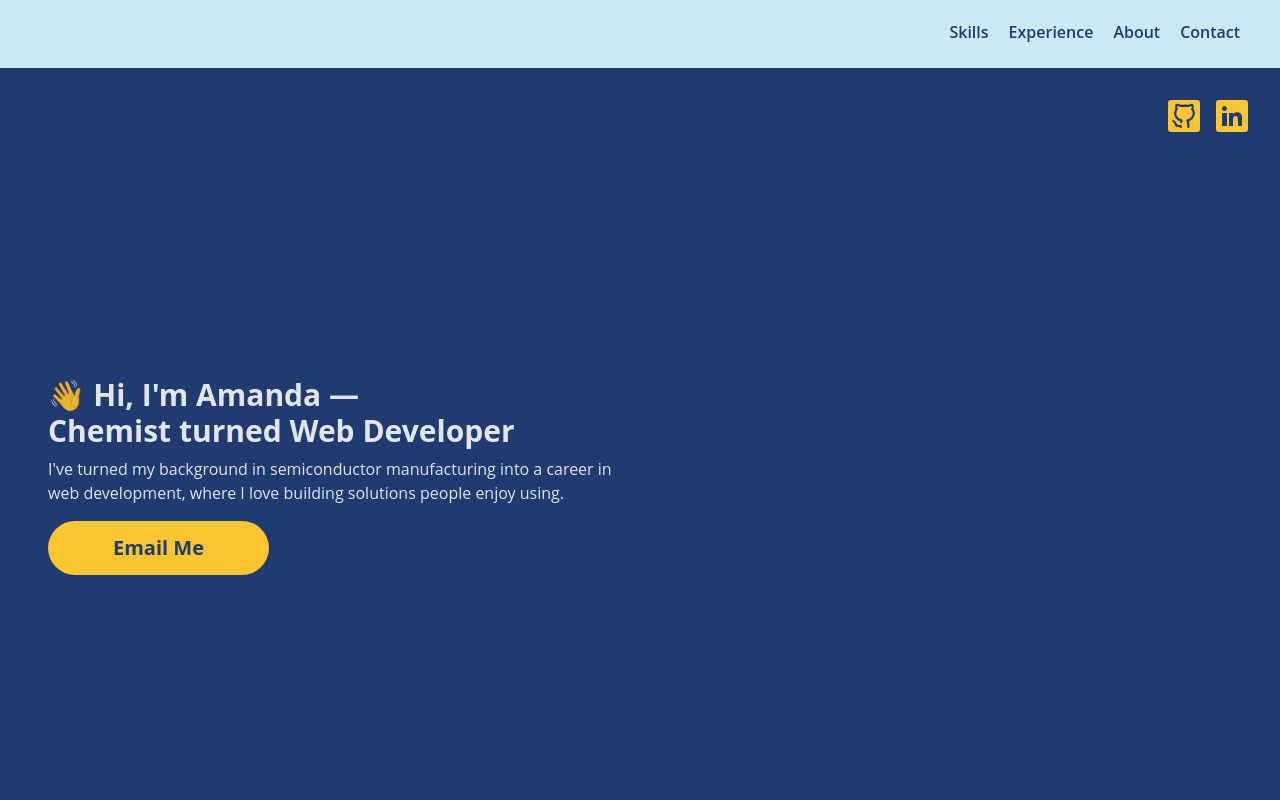
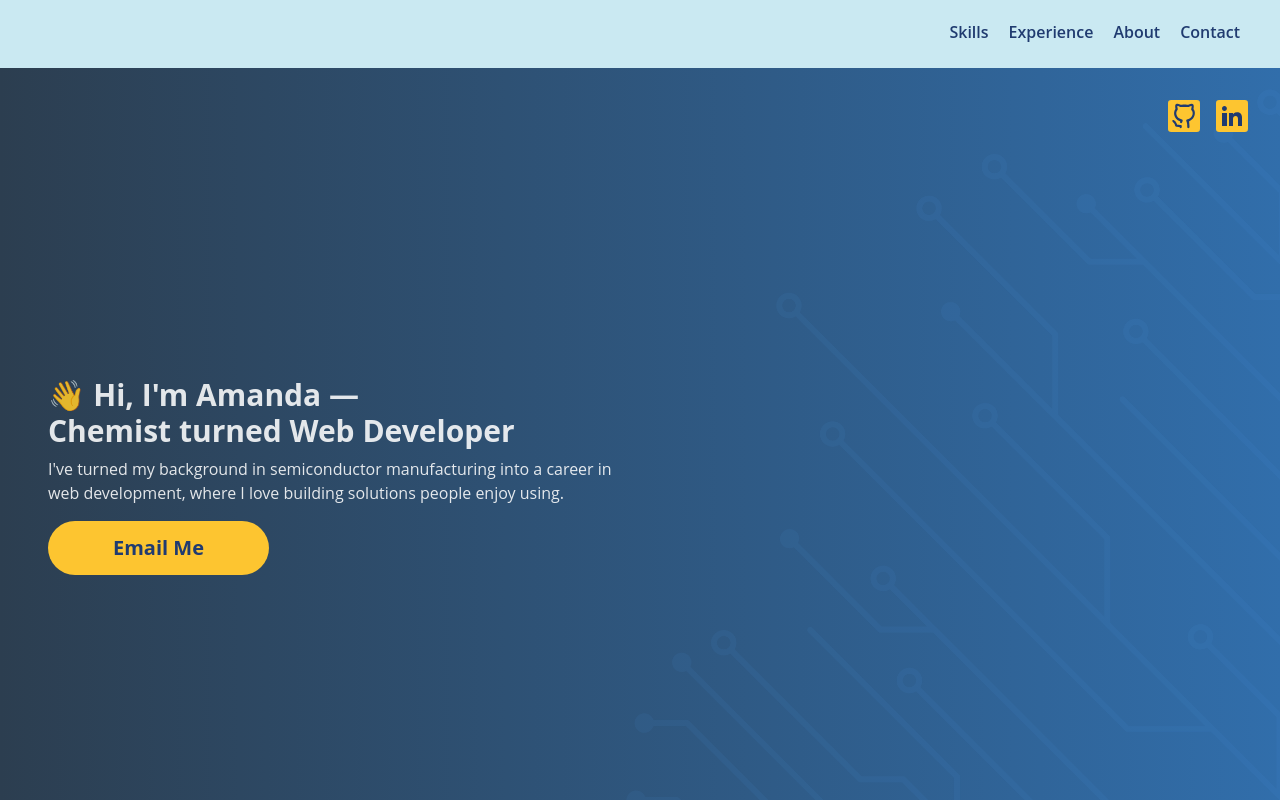
Before and after one commit to abaydar/portfolio-tailwind-css, a React (Vite) app: page / in a window 1280 px wide. Built offline with nearby package versions, Linux system fonts and the light colour scheme.

Commit message:
add background gradients and circuit graphics

```diff
--- a/src/App.tsx
+++ b/src/App.tsx
@@ -10,13 +10,34 @@ function App() {
   return (
     <div className="h-screen overflow-y-auto">
       <Header/>
-      <div className="max-w-[1280px] mx-auto p-2 md:p-8">
-        <Summary/>
-        <Skills />
+
+    <div className="relative w-screen h-screen bg-gradient-to-r from-gradientDarkBlue to-gradientLightBlue">
+      <div className="absolute inset-0 before:absolute before:inset-0 before:bg-[url('/src/assets/images/circuitRight.png')] before:bg-no-repeat before:bg-cover before:bg-center before:opacity-50"/>
+      <div className="content-layout relative z-10">
+        <Summary />
+      </div>
+    </div>
+
+    <div className="w-screen bg-lightBlue text-darkBlue">
+    <div className="content-layout">
+      <Skills />
+    </div>
+    </div>
+
+    <div className="relative w-screen h-screen bg-gradient-to-r from-gradientDarkBlue to-gradientLightBlue">
+      <div className="absolute inset-0 before:absolute before:inset-0 before:bg-[url('/src/assets/images/circuitLeft.png')] before:bg-no-repeat before:bg-cover before:bg-center before:opacity-50"/>
+      <div className="content-layout">
         <Experience />
+      </div>
+    </div>
+
+    <div className="w-screen bg-lightBlue text-darkBlue">
+      <div className="content-layout">
         <AboutMe/>
-        <Contact/>
       </div>
+    </div>
+
+    <Contact/>
     </div>
   );
 }
--- a/src/index.css
+++ b/src/index.css
@@ -17,6 +17,13 @@
     rounded-2xl
     font-bold
   }
+  .content-layout {
+    @apply
+    max-w-[1280px]
+    mx-auto
+    p-2
+    md:p-8
+  }
 }
 :root {
   font-family: 'Open Sans', Inter, system-ui, Avenir, Helvetica, Arial, sans-serif;
@@ -25,7 +32,7 @@
 
   color-scheme: light dark;
   color: rgba(255, 255, 255, 0.87);
-  background-color: #203b70;
+  /* background-color: #203b70; */
 
   font-synthesis: none;
   text-rendering: optimizeLegibility;
--- a/tailwind.config.js
+++ b/tailwind.config.js
@@ -7,6 +7,8 @@ export default {
         customYellow: '#fdc530',
         lightBlue: '#cae9f2',
         darkBlue: '#203b70',
+        gradientLightBlue: '#316eab',
+        gradientDarkBlue: '#2c3e50'
       },
     },
   },
```
Also changed, not shown: src/assets/images/circuitLeft.png (added), src/assets/images/circuitRight.png (added).
